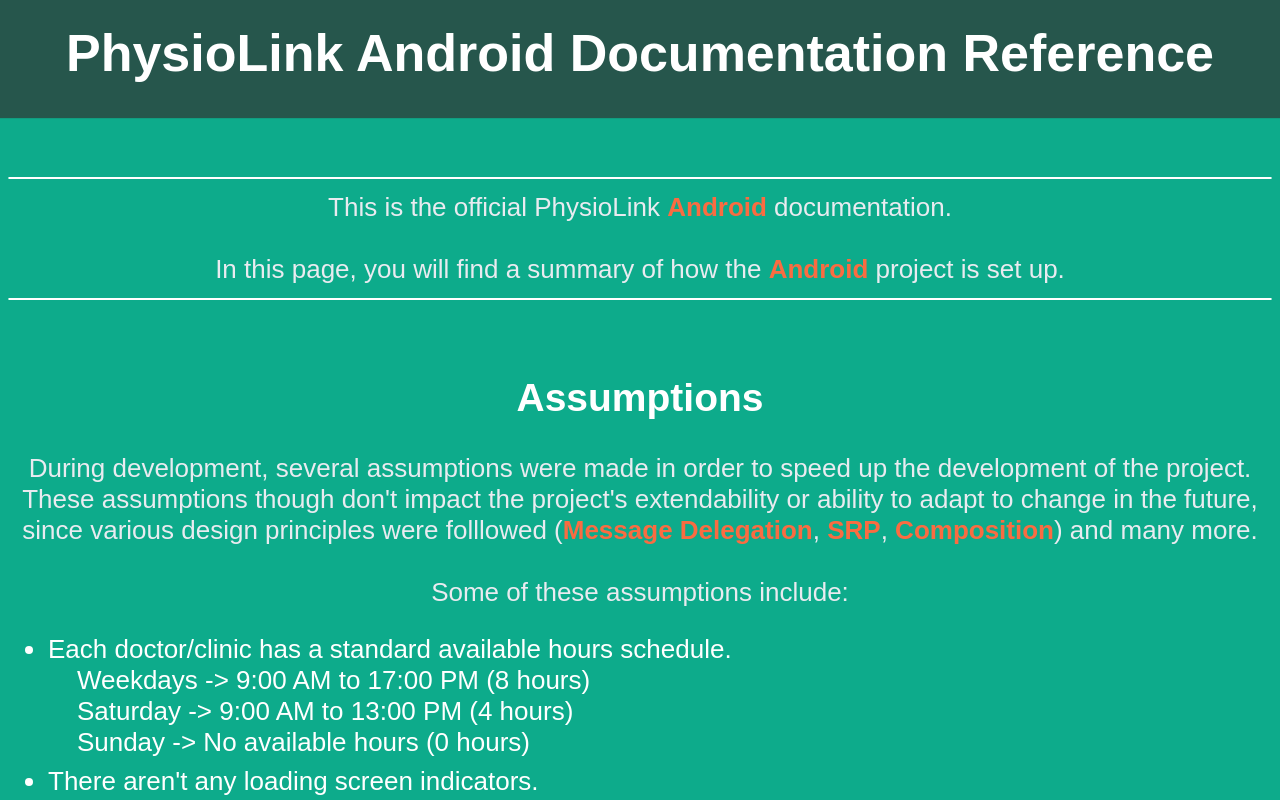
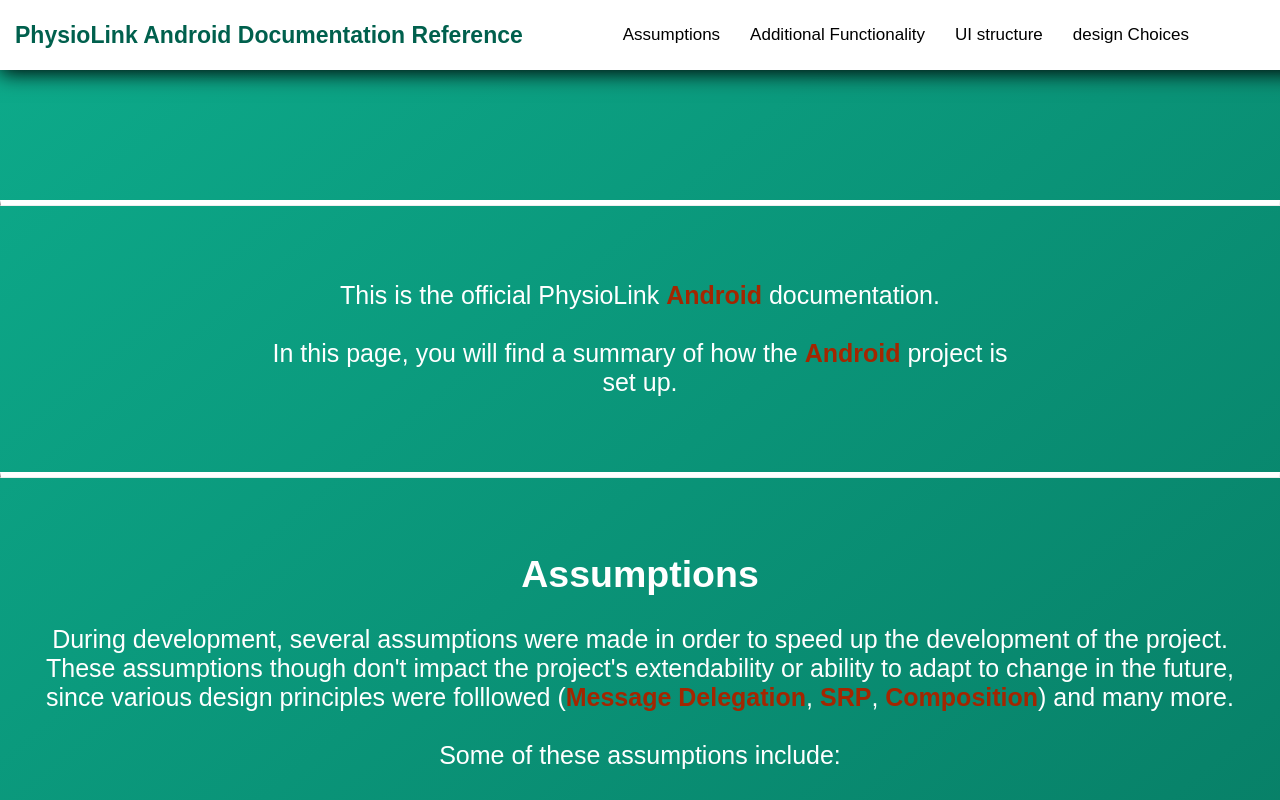
Before and after one commit to setokk/PhysioLink-Backend, a website: page documentation/mobile-documentation.html in a window 1280 px wide. Shown: the top 800 px of the page. Drawn offline with Linux system fonts and the light colour scheme.

Commit message:
Front End style

```diff
--- a/documentation/mobile-documentation.html
+++ b/documentation/mobile-documentation.html
@@ -4,9 +4,10 @@
     <meta charset="UTF-8">
     <meta http-equiv="X-UA-Compatible" content="IE=edge">
     <meta name="viewport" content="width=device-width, initial-scale=1.0">
+    <link rel="stylesheet" href="style.css">
     <title>PhysioLink Android Documentation</title>
 </head>
-<style>
+<!-- <style>
     :root
     {
         --matte-background: rgba(50, 51, 50, 1);
@@ -157,22 +158,36 @@
         min-width: 700px;
         max-width: 700px;
     }
-</style>
+</style> -->
 <body>
-    <header id="header-sticky">
+    <header class="nav-bar" id="header-sticky">
         <h1><a href="#top" id="homepage">PhysioLink Android Documentation Reference</a></h1>
+
+        <ul>
+            <li><a href="#assu">Assumptions</a></li>
+            <li><a href="#add-func">Additional Functionality</a></li>
+            <li><a href="#UI">UI structure</a></li>
+            <li><a href="#design">design Choices</a></li>
+        </ul>
     </header>
     <main>
-        <hr>
-        <div class="center-part">
+
+        <hr class="hr-top first-hr">
+        <div class="center-part first">
+
+            <div class="center-first">
             This is the official PhysioLink <span class="highlighted">Android</span> documentation.
             <br><br>
             In this page, you will find a summary of how the <span class="highlighted">Android</span> project is set up.
+            </div>
+
         </div>
-        <hr>
-        <br>
-        <div class="center-part">
+        <hr class= "hr-bot" id="assu">
+
+        <div class="center-part" >
+            <div class = "assumption" >
             <h2>Assumptions</h2>
+            <br>
             <p>During development, several assumptions were made in order
                 to speed up the development of the project.
                 These assumptions though don't impact the project's extendability or
@@ -185,18 +200,20 @@
                 Some of these assumptions include:
             </p>
         </div>
-        <ul>
+        </div>
+        <ul class = "center-part-list">
             <li>Each doctor/clinic has a standard available hours schedule.
-                <br>
+                <br><br>
                 &nbsp;&nbsp;&nbsp;&nbsp;Weekdays -> 9:00 AM to 17:00 PM (8 hours)
                 <br>
                 &nbsp;&nbsp;&nbsp;&nbsp;Saturday -> 9:00 AM to 13:00 PM (4 hours)
                 <br>
                 &nbsp;&nbsp;&nbsp;&nbsp;Sunday -> No available hours (0 hours)
+                <br><br><br>
             </li>
             <li>
                 There aren't any loading screen indicators.
-                <br>
+                <br><br>
                 &nbsp;&nbsp;&nbsp;&nbsp;While their implementation would not be hard (wait for all API calls to finish with syncronized methods),
                 <br>
                 &nbsp;&nbsp;&nbsp;&nbsp;they would need to be implemented in 20 fragments, more or less.
@@ -204,10 +221,11 @@
                 &nbsp;&nbsp;&nbsp;&nbsp;The way the project is structured, we can easily do that in the future using each fragment's
                 <br>
                 &nbsp;&nbsp;&nbsp;&nbsp;ViewModel class, since they are responsible for data fetching
+                <br><br><br>
             </li>
             <li>
                 Patients can only request one appointment at a time.
-                <br>
+                <br><br>
                 &nbsp;&nbsp;&nbsp;&nbsp;This restriction was implemented in order to reduce spamming from patients.
                 <br>
                 &nbsp;&nbsp;&nbsp;&nbsp;It was also implemented to make things simpler, as showing an appointment
@@ -219,10 +237,11 @@
                 &nbsp;&nbsp;&nbsp;&nbsp;Once an appointment request is made, we consider it taken. Only and only when
                 <br>
                 &nbsp;&nbsp;&nbsp;&nbsp;the appointment is declined by the doctor, the appointment hour can be considered available again
+                <br><br><br>
             </li>
             <li>
                 Patients can only have one doctor
-                <br>
+                <br><br>
                 &nbsp;&nbsp;&nbsp;&nbsp;This assumption was made in regards to the initial requests of the client (PSF).
                 <br>
                 &nbsp;&nbsp;&nbsp;&nbsp;Moreover, the development was made easier.
@@ -234,17 +253,22 @@
                 &nbsp;&nbsp;&nbsp;&nbsp;Although this change seems like the most challenging one, it can be done without
                 <br>
                 &nbsp;&nbsp;&nbsp;&nbsp;changing the whole system and database as a whole
+
             </li>
         </ul>
-        <hr>
-        <div class="center-part">
+        <hr class = "hr-bot" id="add-func">
+        <div class="center-part" >
+
             <h2>Additional Functionality</h2>
+            <br>
             <p>Additional functionality was added to make the project more complete.</p>
+            <br>
             <p>These functionalities are:</p>
         </div>
-        <ul>
+        <ul class="center-part-list">
+            <br>
             <li>Notification system: Users receive a notification when:
-                <br>
+                <br><br>
                 &nbsp;&nbsp;&nbsp;&nbsp;Doctor: A patient requested an appointment
                 <br>
                 &nbsp;&nbsp;&nbsp;&nbsp;Patient: Their doctor accepted their appointment
@@ -252,38 +276,42 @@
                 &nbsp;&nbsp;&nbsp;&nbsp;Patient: Their doctor declined their appointment
                 <br>
                 &nbsp;&nbsp;&nbsp;&nbsp;Patient: Their doctor made a payment for their confirmed appointment
+                <br><br><br>
             </li>
             <li>Email system: Users' emails receive messages
-                <br>
+                <br><br>
                 &nbsp;&nbsp;&nbsp;&nbsp;Create/edit a patient and doctor with your email to see
                 <br>
                 &nbsp;&nbsp;&nbsp;&nbsp;Check for the email in the spam folder (physiolinkservice@gmail.com)
                 <br>
                 &nbsp;&nbsp;&nbsp;&nbsp;Sends an email when the same actions as described in the notification system happen
+                <br><br><br>
             </li>
             <li>Profile Image uploading</li>
             <li>Personalized doctor/physiotherapist services: Ability to add services for each doctor</li>
             <li>Updating user information (password, name, email etc.)</li>
             <li>More patient/doctor information (city, address, postal code)</li>
         </ul>
-        <hr>
-        <div class="center-part">
+        <hr class = "hr-bot" id="UI">
+        <div class="center-part" >
             <h2>UI structure</h2>
+            <br>
             <p>The UI is structured as follows:</p>
         </div>
-        <ul>
+        <ul class="center-part-list">
             <li>Activity -> Components that stay the <span class="highlighted">same</span> (bottom navigation etc.)</li>
             <li>Fragments -> Layouts that <span class="highlighted">change</span> in that <span class="highlighted">activity</span> (home page, profile page etc.)</li>
             <li>ViewModel -> Seperate <span class="highlighted">UI</span> logic from <span class="highlighted">Data</span> logic (Model-View-ViewModel [MVVM])</li>
             <li>Adapter -> <span class="highlighted">List</span> handler for every fragment that has one (or more) lists</li>
         </ul>
-        <hr>
-        <div class="center-part">
+        <hr class = "hr-bot" id="design">
+        <div class="center-part" >
             <h2>Design Choices</h2>
+            <br>
             In order to make the code modular, the project has 3 basic activities:
         </div>
         <br>
-        <ul>
+        <ul class="center-part-list">
             <li>PSFActivity: Home to all fragments that are PSF related</li>
             <li>DoctorActivity: Home to all fragments that are Doctor related</li>
             <li>PatientActivity: Home to all fragments that are Patient related</li>
@@ -292,12 +320,12 @@
         <div class="center-part">
             Other activities include:
         </div>
-        <ul>
+        <ul class ="center-part-list">
             <li>MainActivity: Redirects the user to their appropriate activity <i>(using user.ser)</i> if they are logged in, else redirects to the LoginActivity</li>
             <li>LoginActivity: Login activity that handles the authentication with the help of auth classes</li>
         </ul>
         <br>
-        <hr>
+        <hr class = "hr-bot">
     </main>
     </body>
 </html>
--- /dev/null
+++ b/documentation/style.css
@@ -0,0 +1,171 @@
+*{
+    margin: 0;
+    padding: 0;
+    scroll-behavior: smooth;
+    font-family: 'Manrope', sans-serif;
+}
+
+:root{
+
+    --nav-normal-header-text: 23px;
+    --nav-mid-header-text: 19px;
+
+    --nav-normal-regtext: 17px;
+    --nav-mid-regtext: 15px;
+
+    --normal-header-text: 25px;
+    --normal-regtext: 20px;
+
+    --mid-header-text: 23px;
+    --mid-regtext: 18px;
+
+    --small-header-text: 20px;
+    --small-regtext: 16px;
+}
+
+body{
+    background: linear-gradient(140deg, #0DAB8B, rgb(0, 68, 54));
+    color: white;
+}
+
+.nav-bar > h1{
+    font-size: var(--nav-normal-header-text);
+}
+
+.nav-bar > h1 > a{
+    color: rgb(0, 96, 77);
+}
+
+
+.nav-bar > h1> a:hover{
+    color: #0DAB8B;
+    cursor: pointer;
+    transition: 400ms;
+}
+
+
+
+a{
+    text-decoration: none;
+    color: black;
+}
+
+.nav-bar{
+    position: fixed;
+    background-color: white;
+    top: 0;
+    width: 100%;
+    height: 30px;
+    display: flex;
+    align-items: center;
+    gap: 100px;
+    padding: 20px 15px;
+    box-shadow: 0px 3px 20px #000000;
+}
+
+.nav-bar > ul{
+    display: flex;
+    list-style: none;
+    gap: 30px;
+    font-size: var(--nav-normal-regtext);
+    color: black;
+    transition: 400ms;
+}
+
+.nav-bar > ul > li:hover{
+    cursor: pointer;
+    text-decoration: underline;
+
+}
+
+.first-hr{
+    margin-top: 200px;
+}
+
+.center-part{
+    text-align: center;
+    font-size: var(--normal-header-text);
+    padding: 15px;
+}
+
+hr{
+    border-top: 5px solid white;
+}
+
+.hr-top{
+    margin-bottom: 60px;
+}
+
+.hr-bot{
+    margin: 60px 0 60px 0;
+}
+
+
+
+.first{
+    margin: 0;
+    display: flex;
+    justify-content: center;
+}
+
+
+.center-first{
+    width: 60%;
+}
+
+.highlighted{
+    color: #a42600;
+    font-weight: bolder;
+}
+
+.center-part-list{
+    font-size: var(--normal-regtext);
+    padding: 20px 60px;
+
+}
+
+@media only screen and (max-width: 1100px){
+
+    .nav-bar > ul{
+        font-size: var(--nav-mid-regtext);
+    }
+
+}
+
+@media only screen and (max-width: 1000px) {
+
+    .nav-bar > ul{
+        display: none;
+    }
+
+    .nav-bar{
+        justify-content: center;
+    }
+}
+
+@media only screen and (max-width: 800px) {
+    .center-part{
+        font-size: var(--mid-header-text);
+    }
+
+    .center-part-list{
+        font-size: var(--mid-regtext);
+    }
+    .nav-bar > h1{
+        font-size: var(--nav-mid-header-text);
+    }
+
+}
+
+
+@media only screen and (max-width: 500px) {
+    .center-part{
+        font-size: var(--small-header-text);
+    }
+
+    .center-part-list{
+        font-size: var(--small-regtext);
+    }
+
+
+}
```
